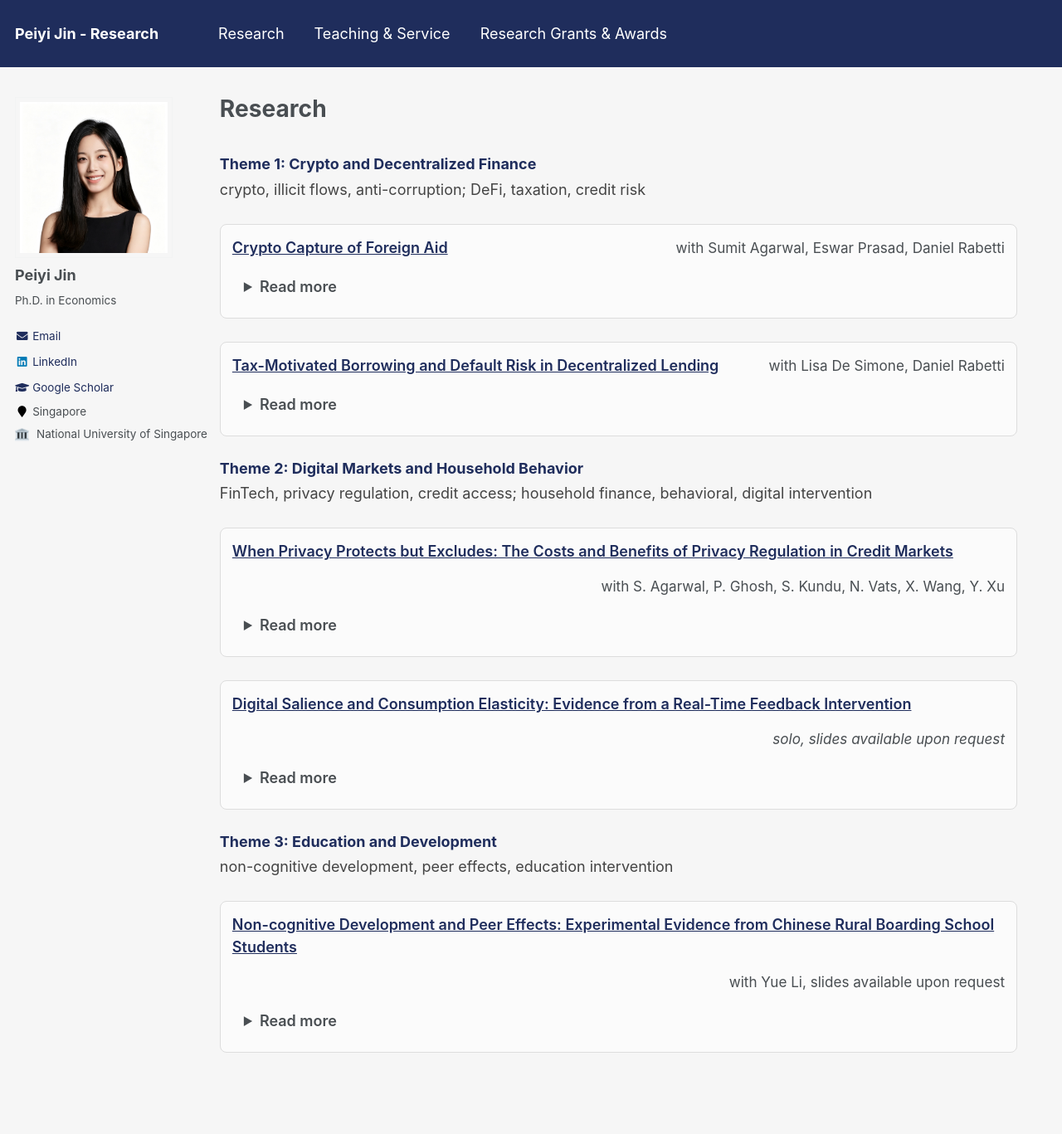
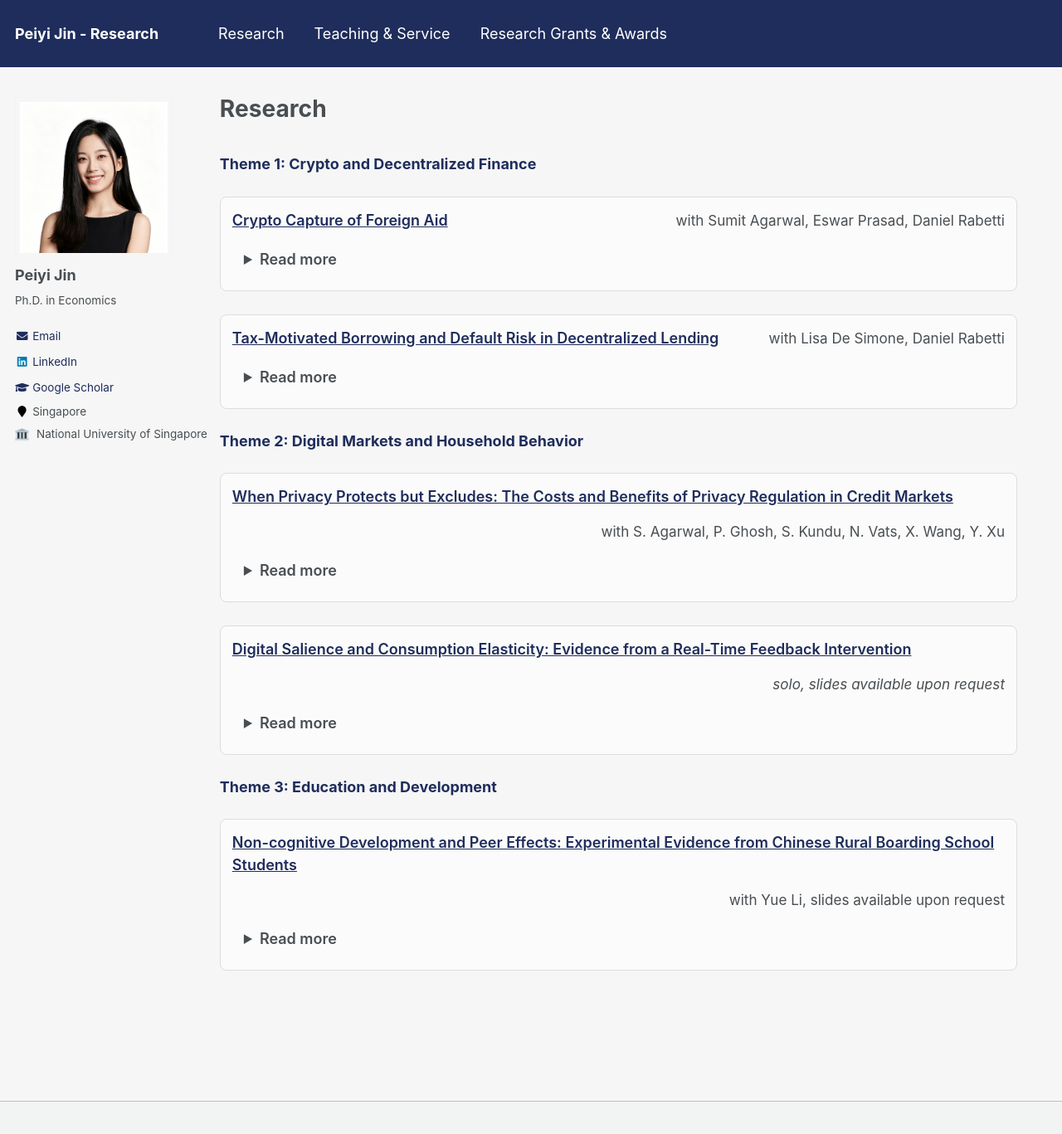
Before and after one commit to peiyi-jin/peiyi-jin.github.io, a Jekyll site: the page built from _pages/research.md, in a window 1280 px wide and 1400 px high. Shown: the top 1367 px of the window at 83% size. Built offline with Jekyll 4.4.1, drawn with Linux system fonts in a browser that asks for light colours.

Commit message:
移除 Research 主题下的描述文案
删除各主题标题下的说明句，仅保留主题标题与对应论文列表。

Co-authored-by: Cursor <cursoragent@cursor.com>

```diff
--- a/_pages/research.md
+++ b/_pages/research.md
@@ -96,12 +96,6 @@ author_profile: true
     font-weight: 700;
   }
 
-  .theme-note {
-    margin-top: 0;
-    margin-bottom: 10px;
-    color: #444;
-  }
-
   @media (max-width: 768px) {
     .page {
       padding-left: 1rem !important;
@@ -143,7 +137,6 @@ author_profile: true
 </style>
 
 <h3 class="theme-heading">Theme 1: Crypto and Decentralized Finance</h3>
-<p class="theme-note">crypto, illicit flows, anti-corruption; DeFi, taxation, credit risk</p>
 
 <div class="paper-item">
   <div class="row">
@@ -192,7 +185,6 @@ author_profile: true
 </div>
 
 <h3 class="theme-heading">Theme 2: Digital Markets and Household Behavior</h3>
-<p class="theme-note">FinTech, privacy regulation, credit access; household finance, behavioral, digital intervention</p>
 
 <div class="paper-item">
   <div class="row">
@@ -239,7 +231,6 @@ author_profile: true
 </div>
 
 <h3 class="theme-heading">Theme 3: Education and Development</h3>
-<p class="theme-note">non-cognitive development, peer effects, education intervention</p>
 
 <div class="paper-item">
   <div class="row">
```
